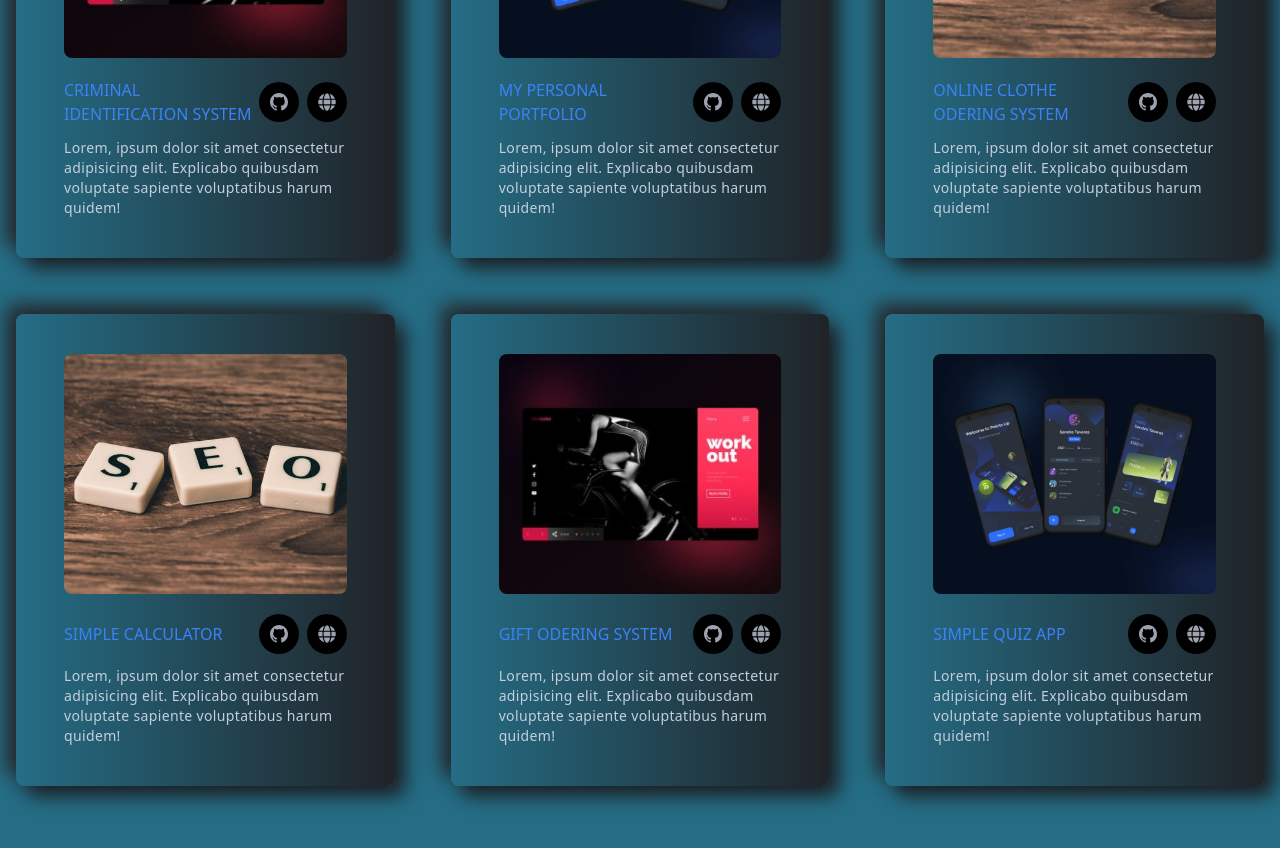
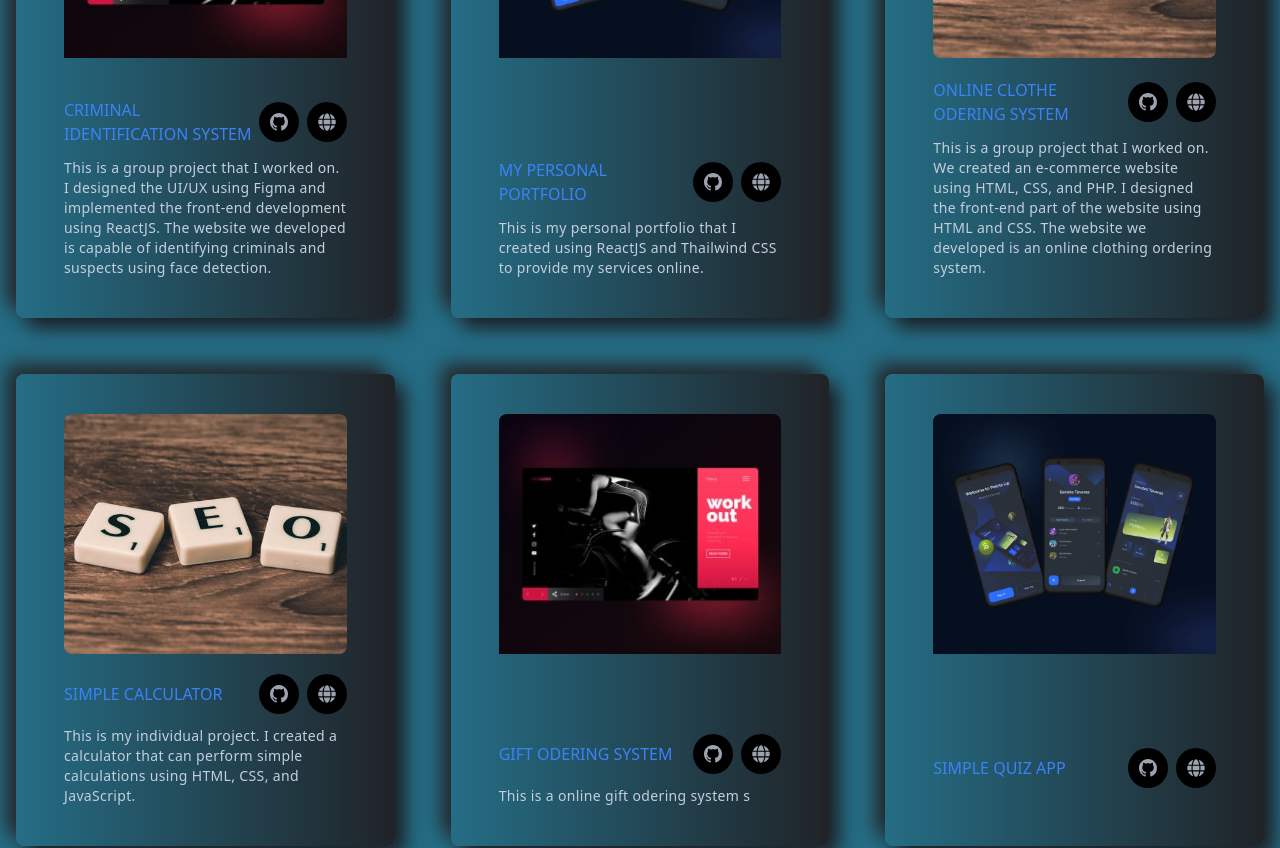
Before and after one commit to kaush997/My-Portfolio-Website, a React (Create React App) app: page / in a window 1280 px wide. Shown: the part 2360-3208 px from the top of the page. Built offline with nearby package versions, Linux system fonts and the light colour scheme.

Commit message:
comit changes

```diff
--- a/src/components/projects/Projects.js
+++ b/src/components/projects/Projects.js
@@ -18,38 +18,32 @@ const Projects = () => {
       <div className="grid grid-cols-1 md:grid-cols-2 xl:grid-cols-3 gap-6 xl:gap-14">
         <ProjectsCard
           title="Criminal Identification System"
-          des=" Lorem, ipsum dolor sit amet consectetur adipisicing elit.
-              Explicabo quibusdam voluptate sapiente voluptatibus harum quidem!"
+          des="This is a group project that I worked on. I designed the UI/UX using Figma and implemented the front-end development using ReactJS. The website we developed is capable of identifying criminals and suspects using face detection."
           src={projectOne}
         />
         <ProjectsCard
           title="My Personal Portfolio"
-          des=" Lorem, ipsum dolor sit amet consectetur adipisicing elit.
-              Explicabo quibusdam voluptate sapiente voluptatibus harum quidem!"
+          des=" This is my personal portfolio that I created using ReactJS and Thailwind CSS to provide my services online."
           src={projectTwo}
         />
         <ProjectsCard
           title="Online Clothe Odering System"
-          des=" Lorem, ipsum dolor sit amet consectetur adipisicing elit.
-              Explicabo quibusdam voluptate sapiente voluptatibus harum quidem!"
+          des=" This is a group project that I worked on. We created an e-commerce website using HTML, CSS, and PHP. I designed the front-end part of the website using HTML and CSS. The website we developed is an online clothing ordering system."
           src={projectThree}
         />
         <ProjectsCard
           title="Simple Calculator"
-          des=" Lorem, ipsum dolor sit amet consectetur adipisicing elit.
-              Explicabo quibusdam voluptate sapiente voluptatibus harum quidem!"
+          des=" This is my individual project. I created a calculator that can perform simple calculations using HTML, CSS, and JavaScript."
           src={projectThree}
         />
         <ProjectsCard
           title="Gift Odering System"
-          des=" Lorem, ipsum dolor sit amet consectetur adipisicing elit.
-              Explicabo quibusdam voluptate sapiente voluptatibus harum quidem!"
+          des="This is a online gift odering system s"
           src={projectOne}
         />
         <ProjectsCard
           title="Simple Quiz App"
-          des=" Lorem, ipsum dolor sit amet consectetur adipisicing elit.
-              Explicabo quibusdam voluptate sapiente voluptatibus harum quidem!"
+          des=" "
           src={projectTwo}
         />
       </div>
```
